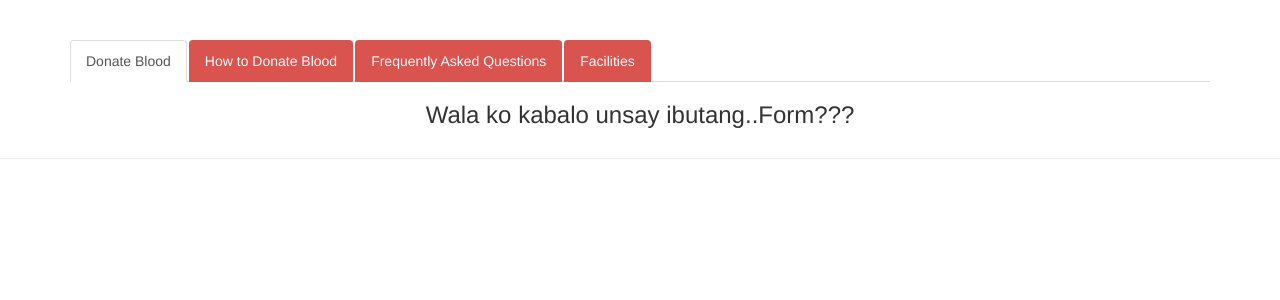
After one commit to bonikowld/Blood, a PHP site: page /lib/donateblood.php in a window 1280 px wide. The commit adds this page. Shown: the top 300 px of the page. Run offline with PHP 8.4, Linux system fonts and the light colour scheme; some libraries are stand-ins or nearby versions.

Commit message:
initial changes

```diff
--- a/donate.php
+++ b/donate.php
@@ -24,7 +24,6 @@
     </nav>
 </div>
 
-
-<?php include('lib/donateform.php');?>
+<?php include('lib/donateblood.php');?>
 
 <?php include('lib/footer.php');?>
--- /dev/null
+++ b/lib/donateblood.php
@@ -0,0 +1,259 @@
+<link rel="stylesheet" href="https://maxcdn.bootstrapcdn.com/bootstrap/3.3.7/css/bootstrap.min.css">
+<script src="https://ajax.googleapis.com/ajax/libs/jquery/3.2.1/jquery.min.js"></script>
+<script src="https://maxcdn.bootstrapcdn.com/bootstrap/3.3.7/js/bootstrap.min.js"></script>
+
+<br><br>
+<div id="exTab2" class="container">
+    <ul class="nav nav-tabs">
+			<li class="active"><a  href="#1" data-toggle="tab" class="btn btn-danger">Donate Blood</a>
+			</li>
+			<li><a href="#2" data-toggle="tab" class="btn btn-danger">How to Donate Blood</a>
+			</li>
+			<li><a href="#3" data-toggle="tab" class="btn btn-danger">Frequently Asked Questions</a>
+			</li>
+      <li><a href="#4" data-toggle="tab" class="btn btn-danger">Facilities</a>
+			</li>
+		</ul>
+
+	<div class="tab-content ">
+
+        <div class="tab-pane active" id="1">
+          <h3 align="center">Wala ko kabalo unsay ibutang..Form???</h3>
+        </div>
+
+				<div class="tab-pane" id="2">
+          <h3 align="center">How to Donate Blood</h3>
+
+          <h4>Preparation before donating blood</h4>
+          <ul>
+            <li>Have enough rest and sleep.</li>
+            <li>No alcohol intake 24 hours prior to blood donation.</li>
+            <li>No medications for at least 24 hours prior to blood donation.</li>
+            <li>Have something to eat prior to blood donation, avoid fatty food.</li>
+            <li>Drink plenty of fluid, like water or juice.</li>
+          </ul>
+          <hr>
+          <h4>Steps in donating blood</h4>
+          <ul>
+            <li>Have your weight taken.</li>
+            <li>Register and honestly and complete the donor registration form.</li>
+            <li>Have your blood type and hemoglobin checked.</li>
+            <li>A physician will conduct a blood donor examination.</li>
+            <li>Actual donation--the amount of blood to be donated (either 350cc or 450cc) will depend on the
+                donors weight and blood pressure. It usually takes 10 minutes or less.</li>
+            <li>A 5 to 10 minute rest and plenty of fluid-intake are necessary after donation.</li>
+          </ul>
+          <hr>
+          <h4>What to do after blood donation?</h4>
+          <ul>
+            <li>Drink plenty of fluid, like water or juice.</li>
+            <li>Refrain from stooping down after blood donation.</li>
+            <li>Refrain from strenuous activities like: Lifting heavy objects, Driving big vehicles such as bus,
+                trucks, etc or Operating big machines.</li>
+            <li>Avoid using the punctured arm in lifting heavy objects.</li>
+            <li>Apply pressure on the punctured site and lift the arm in case the site is still bleeding.</li>
+            <li>If there is discoloration and swelling on the punctured site, you may apply cold compress for 24 hours.</li>
+            <li>If there is dizziness, just lie down with your feet elevated. Drink plenty of juice; and in just a few minutes or so, it will pass.</li>
+          </ul>
+          <hr>
+          <h4>Blood Donation: Basic Requirements</h4>
+              <p>Blood donation helps save lives. Find out if you are
+                eligible to donate blood and what to expect if you decide to donate.
+              </p>
+              <p align="justify">
+              The need for blood is great. On any given day, more than two thousand of blood units
+              are transfused to patients in our country. Some may need blood during surgery; while
+              others depend on it after an accident or because they have a disease that requires blood
+              components. The Philippine Red Cross approximately supplies one-fourth of the countries
+              national blood requirements.If you are in good health, you can probably donate. Find out
+              about blood donation and what to expect if you decide to give.
+              </p>
+          <hr>
+          <h4>Who can donate blood?</h4>
+          <ul>
+            <li>Are in good health</li>
+            <li>Are between 16 to 65 years old (16 and 17 years old need parents consent)</li>
+            <li>Weigh at least 110 pounds</li>
+            <li>Have a blood pressure between: Systolic: 90-160 mmHg, Diastolic: 60-100 mmHg</li>
+            <li>Pass the physical and health history assessments.</li>
+          </ul>
+
+          <h4></h4>
+          <h5></h5>
+          <h5></h5>
+          <h5></h5>
+          <h5></h5>
+				</div>
+        <div class="tab-pane" id="3">
+          <h3 align="center">FAQs</h3>
+
+          <h4>What happens to my donated blood?</h4>
+          <p align="justify">
+          Each unit of blood collected will be examined for 5 transfusion-transmissible infectious diseases,
+          namely: HIV, Malaria, Syphillis, Hepatitis B, and Hepatitis C before it is transfused to patients.
+          </p>
+          <hr>
+          <h4>Is it safe to give blood?</h4>
+          <p align="justify">
+          Yes. The Red Cross ensures that donating blood is a safe opportunity to give the gift of life. Each
+          needle used in the procedure is sterile and is disposed after a single use. It is important that all
+          blood donors are in good health, well-rested, and have eaten prior to donation.
+          </p>
+          <hr>
+          <h4>When can we donate blood?</h4>
+          <p>
+          A healthy person may donate blood every three months.
+          </p>
+          <hr>
+          <h4>Where can I donate blood?</h4>
+          <p align="justify">
+          You may come and visit PRCs National Blood Center, Regional Blood Centers, or any of its Blood Services
+          Facilities, nationwide.
+          </p>
+          <hr>
+          <h4>Can a person who has a tattoo donate blood?</h4>
+          <p align="justify">
+          As long as the tattooing procedure was done aseptically (in a sterile manner), he/ she may donate blood
+          one year after the procedure. This is the same with ear piercing, acupuncture, and other procedures involving
+          needles.
+          </p>
+          <hr>
+          <h4>Are the health history questions necessary every time I donate?</h4>
+          <p align="justify">
+          To ensure the safest possible blood supply, all donors must undergo the necessary screening every donation. The
+          World Health Organization and the Department of Health require all blood centers to conform to this practice.
+          </p>
+          <hr>
+          <h4>What does the term "donor deferral" mean?</h4>
+          <p align="justify">
+          Individuals disqualified from donating blood are known as "deferred" donors. A prospective donor may be
+          deferred at any point during the collection and testing process. Whether or not a person is deferred,
+          temporarily or permanently, will depend on the specific reason for disqualification (i.e. a person may be
+          deferred temporarily because of anemia, a condition that is usually reversible). If a person is to be deferred,
+          his or her name is entered into a list of deferred donors maintained by the blood center, often known as the
+          "deferral registry." If a deferred donor attempts to give blood before the end of the deferral period, the donor
+          will not be accepted for donation. Once the reason for the deferral no longer exists and the temporary deferral
+          period has lapsed, the donor may return to the blood bank and be re-entered into the system.
+          </p>
+          <hr>
+          <h4>If I was deferred once before, am I still ineligible to donate?</h4>
+          <p align="justify">
+          If your deferral is of a permanent nature, you will be informed. Otherwise, the deferral time depends upon the
+          reason for deferral. Prior to each donation, you will be given a mini-physical and medical interview. At that
+          time, it will be determined if you are eligible to donate blood on that particular day.
+          </p>
+          <hr>
+          <h4>What are some of the reasons for permanent deferral?</h4>
+          <p>- Hepatitis B or C infection.</p>
+          <p>- HIV infection.</p>
+          <p>- Having sexual contact with a person infected with HIV</p>
+          <p>- Having multiple sex partners/ patronizing sex workers</p>
+          <p>- Serious chronic illness (heart and lung diseases)</p>
+          <hr>
+          <h4>Can a person who just had his/ her tooth extracted donate blood?</h4>
+          <p>
+          He/ She will be temporarily deferred for a year.
+          </p>
+          <hr>
+          <h4>If I just received a flu shot, can I donate blood?</h4>
+          <p>
+          Yes. There is no waiting period to donate after receiving a flu shot.
+          </p>
+          <hr>
+          <h4>If I have a cold flu, can I donate blood?</h4>
+          <p align="justify">
+          In order to donate, blood centers require that you should be generally in good health (symptom-free); thus, it is
+          important that you are feeling well.
+          </p>
+          <hr>
+          <h4>Can I still donate if I have high blood pressure?</h4>
+          <p>
+          Yes, if your blood pressure is under control and within the limits set in the donation guidelines.
+          </p>
+          <hr>
+          <h4>What if I am taking aspirin or medication prescribed by my doctor?</h4>
+          <p align="justify">
+          Aspirin and Ibuprofen will not affect a whole blood donation. Apheresis platelet donors, however, must not
+          take aspirin or aspirin products 36 hours prior to the donation. Many other medications are acceptable; but
+          it is recommended that you call the blood center ahead of time to inquire about the type of medication you
+          are taking.
+          </p>
+          <hr>
+          <h4>What if I have Anemia?</h4>
+          <p align="justify">
+          You cannot give blood if you have anemia. However, this can often be a temporary condition. Your hemoglobin
+          level will be tested before you donate, in order to make sure that it is within an acceptable range.
+          </p>
+          <hr>
+          <h4>How long does it take to donate blood?</h4>
+          <p>
+          The whole process of donating blood will only take an average of 25 minutes.
+          </p>
+          <hr>
+          <h4>Will I put on weight after blood donation?</h4>
+          <p>
+          No. All you put on is the feeling of satisfaction because you have helped someone.
+          </p>
+          <hr>
+          <h4>What other types of tests are done on the blood?</h4>
+          <p align="justify">
+          Your blood is tested to determine your blood type—classified as A, B, AB, and O—and your Rh factor.
+          The Rh factor refers to the presence or absence of a specific antigen, a substance capable of stimulating an
+          immune response, in the blood; so, you are either Rh positive or Rh negative, meaning you either carry the
+          antigen or you do not. This information is important to know, because your blood type and Rh factor must be
+          compatible with the blood type and Rh factor of the person receiving your blood.
+          </p>
+          <hr>
+          <h4>What is the most common blood type?</h4>
+          <p align="justify">
+          The approximate distribution of blood types in the Philippines population is as follows (though distribution
+          may be different for specific racial and ethnic groups):
+          </p>
+          <p>O Rh-positive --- 44-46 percent</p>
+          <p>A Rh-positive --- 22-23 percent</p>
+          <p>B Rh-positive --- 24-25 percent</p>
+          <p>AB Rh-positive --- 4-6 percent</p>
+          <p>Rh-negative group --- Less than 1 percent</p>
+          <hr>
+          <h4>What fees are associated with blood?</h4>
+          <p align="justify">
+          While the donated blood is free, there are significant costs associated with the collection, testing,
+          labeling, preparation of components, and storage of blood. In addition to these, charges are also incurred
+          through recruitment and education of donors, as well as quality assurance. As a result, processing fees are
+          charged to recover these costs. Blood processing fees collected are in conformance with the stipulated
+          allowable fees as mandated by the Department of Health.
+          </p>
+          <hr>
+          <h4>What can you do if you are not eligible to donate?</h4>
+          <p align="justify">
+          While a given individual may be unable to donate, he or she may be able to recruit a suitable donor.
+          PRC Blood Banks are always in need of volunteers to assist during blood donations, or to organize mobile
+          blood drives. In addition, monetary donations through the Blood Samaritan Project of the Red Cross are always
+          welcome, to help ensure that blood banks can continue providing safe blood to those in need, most
+          especially to indigent patients.
+          </p>
+          <hr>
+          <h4>How can I host a mobile blood donation activity at work, school, church or community?</h4>
+          <p align="justify">
+          Kindly refer to the Blood Services Facility near you. Contact the blood center in order to learn more about
+          the requirements.
+          </p>
+        </div>
+
+        <div class="tab-pane active" id="4">
+
+        </div>
+
+	</div>
+</div>
+
+<hr></hr>
+
+
+
+
+<!-- Bootstrap core JavaScript
+    ================================================== -->
+	<!-- Placed at the end of the document so the pages load faster -->
+	<script src="https://ajax.googleapis.com/ajax/libs/jquery/1.11.1/jquery.min.js"></script>
+	<script src="//maxcdn.bootstrapcdn.com/bootstrap/3.2.0/js/bootstrap.min.js"></script>
```
